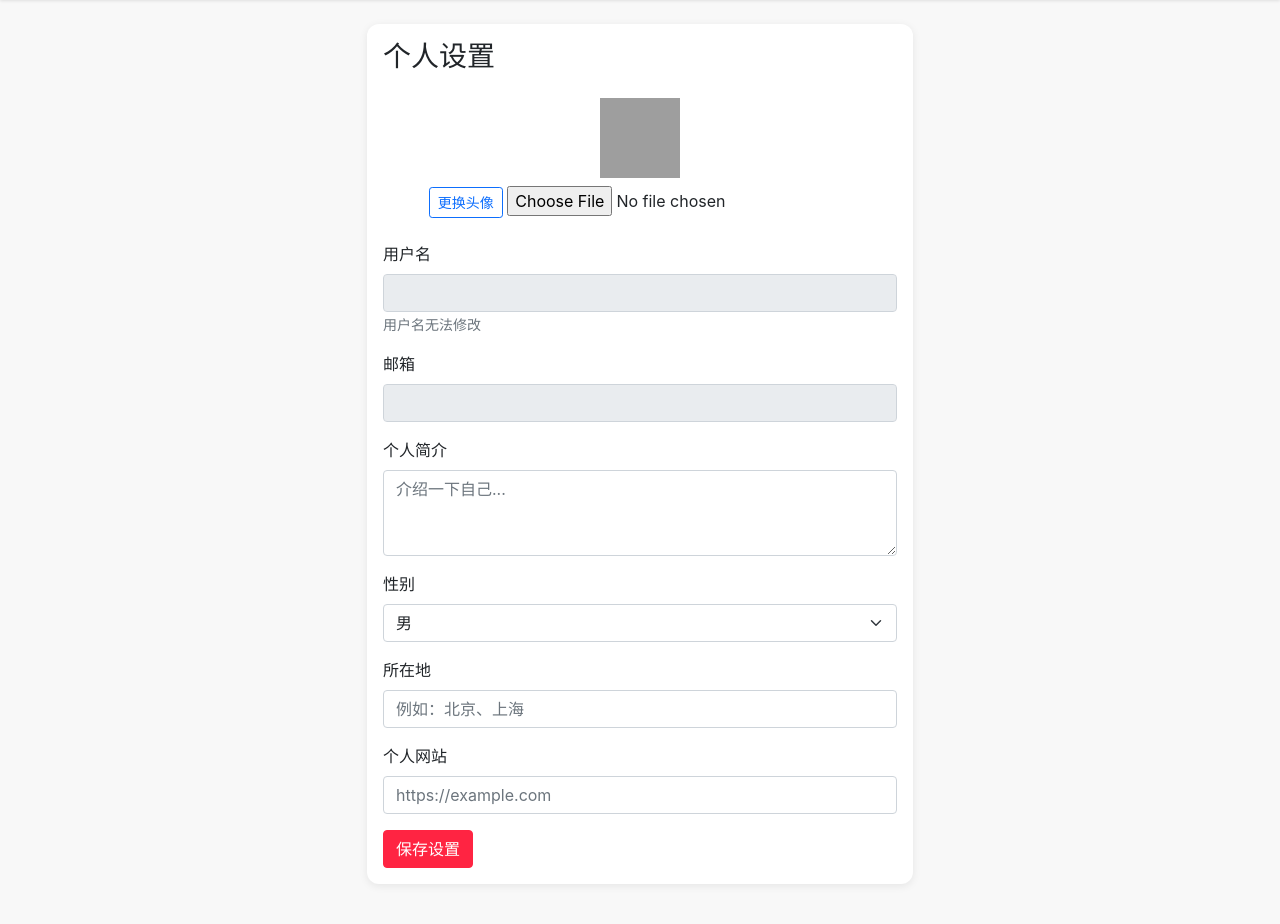
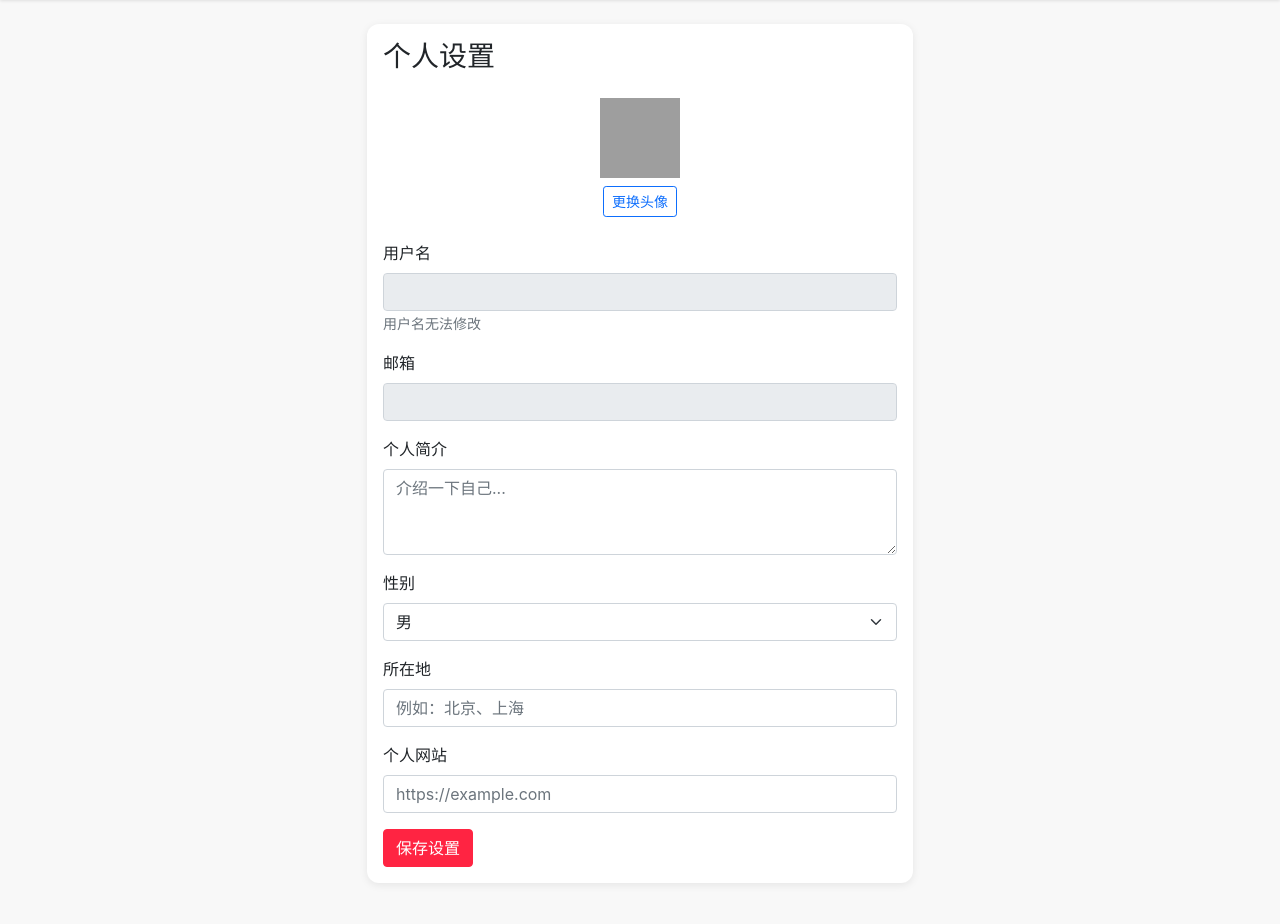
Before and after one commit to gordonho/xiaohongshu-clone, a Django app: page /accounts/settings/ in a window 1280 px wide. Shown: the part 62-986 px from the top of the page. Run offline with Django 5.2, Linux system fonts and the light colour scheme; grey boxes are pictures that could not be loaded.

Commit message:
Hide file input button for avatar upload

```diff
--- a/templates/accounts/settings.html
+++ b/templates/accounts/settings.html
@@ -22,7 +22,7 @@
                         <img src="{{ user.profile.avatar.url|default:'/media/avatars/default.png' }}" class="avatar-lg mb-2" alt="avatar" id="avatar-preview">
                         <div>
                             <label for="avatar" class="btn btn-sm btn-outline-primary">更换头像</label>
-                            <input type="file" id="avatar" name="avatar" accept="image/*" onchange="previewAvatar(this)">
+                            <input type="file" id="avatar" name="avatar" accept="image/*" onchange="previewAvatar(this)" style="display: none;">
                         </div>
                     </div>
 
```
